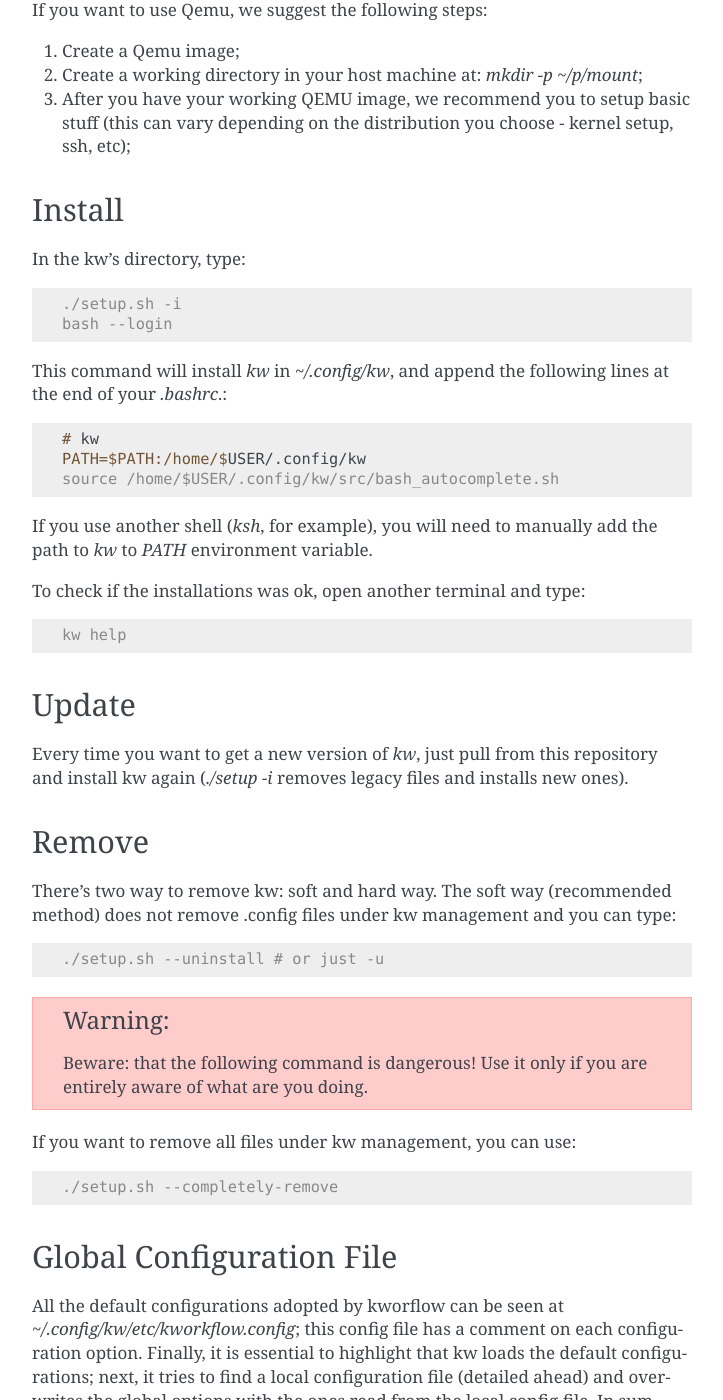
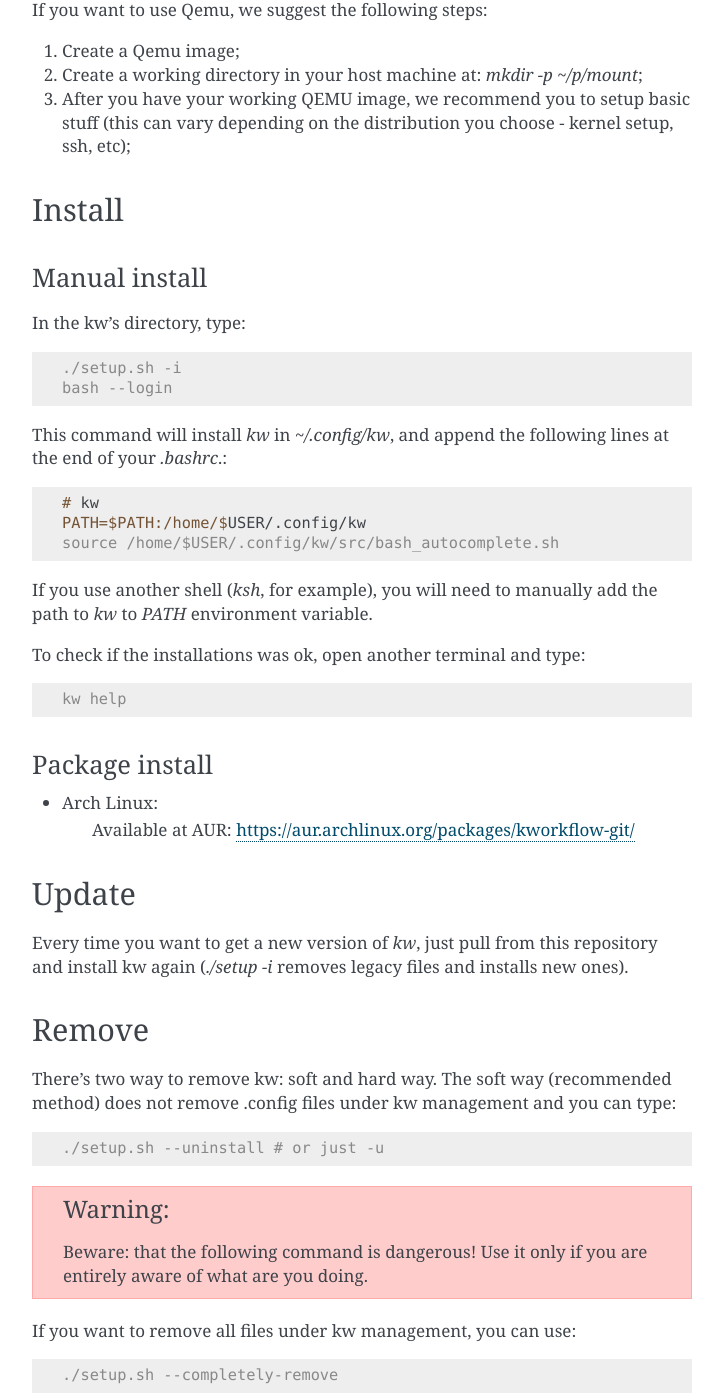
Before and after one commit to kworkflow/kworkflow, a Sphinx documentation site: the page built from documentation/content/installanduninstall.rst, in a window 1280 px wide and 1400 px high, scrolled down 960 px. Shown: the whole window, without its empty margins (388-1111 px from the left). Built offline with Sphinx 7.4.7, drawn with Linux system fonts in a browser that asks for light colours; formulas are drawn with MathJax 3; some of the changed text lies outside the part shown.

Commit message:
documentation: install: Add AUR package link
Add link to ArchLinux User Repository to make the install process easier.

Signed-off-by: André Almeida <andrealmeid@collabora.com>
Reviewed-by: Rodrigo Siqueira <rodrigosiqueiramelo@gmail.com>

```diff
--- a/documentation/content/installanduninstall.rst
+++ b/documentation/content/installanduninstall.rst
@@ -48,6 +48,9 @@
 
 Install
 -------
+
+Manual install
+~~~~~~~~~~~~~~
 In the kw's directory, type::
 
     ./setup.sh -i
@@ -66,6 +69,12 @@
 To check if the installations was ok, open another terminal and type::
 
     kw help
+
+Package install
+~~~~~~~~~~~~~~~
+
+- Arch Linux:
+   Available at AUR: https://aur.archlinux.org/packages/kworkflow-git/
 
 Update
 ------
```
